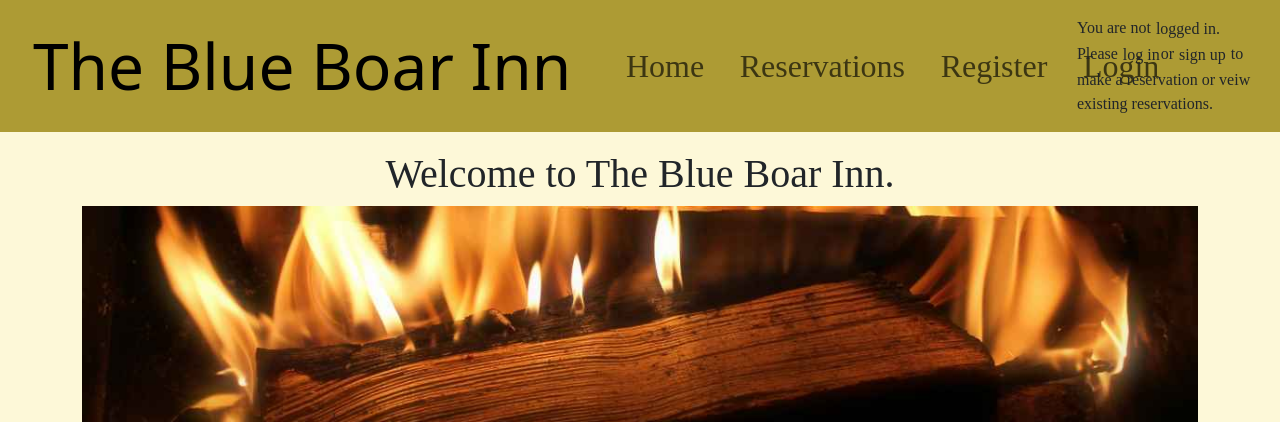
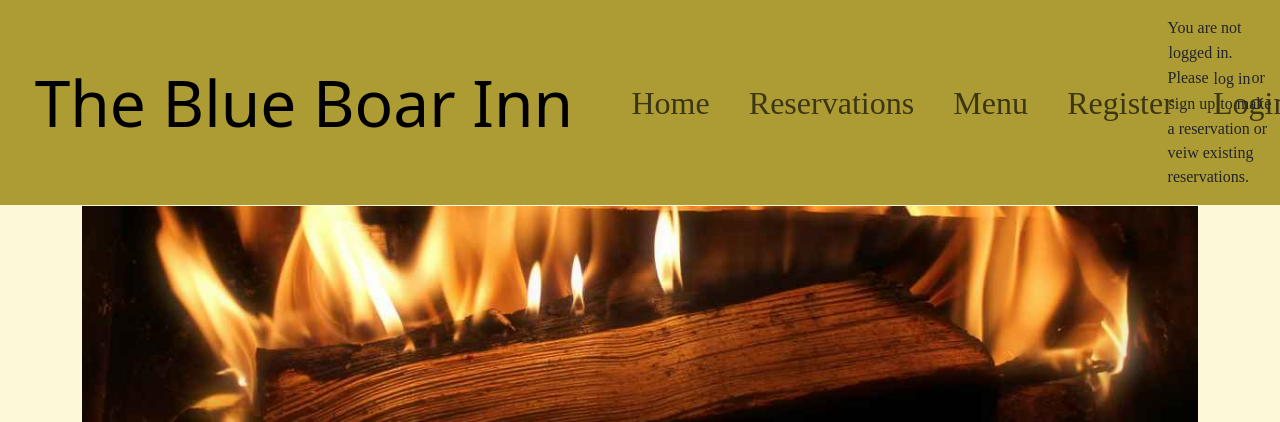
Before and after one commit to ewradcliffe/restaurant-booking-system, a Django app: page / in a window 1280 px wide. Shown: the top 422 px of the page. Run offline with Django 4.2, Linux system fonts and the light colour scheme; some libraries are stand-ins or nearby versions; some web fonts are replaced.

Commit message:
Add menu.html file.

```diff
--- a/menu/urls.py
+++ b/menu/urls.py
@@ -2,5 +2,5 @@
 from django.urls import path
 
 urlpatterns = [
-    path('', views.menu, name='menu'),
+    path('', views.menu.as_view(), name='menu'),
 ]
--- a/templates/base.html
+++ b/templates/base.html
@@ -35,6 +35,9 @@
                         </li>
                         <li class="nav-item">
                             <a class="nav-link" href="{% url 'reservations-urls' %}">Reservations</a>
+                        </li>
+                        <li class="nav-item">
+                            <a class="nav-link" href="{% url 'menu' %}">Menu</a>
                         </li>
                         <!--Signup/login/logout.
                         Code from https://learn.codeinstitute.net/ django blog tutorial -->
```
Also changed, not shown: menu/templates/menu/menu.html (added, +13 -0 lines), menu/views.py (+10 -3 lines).
